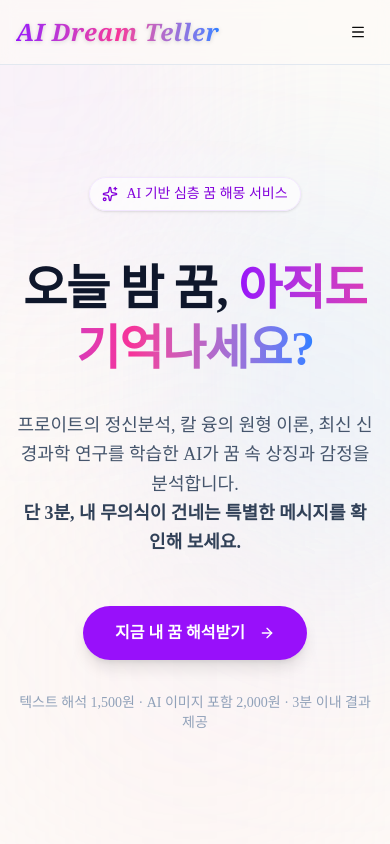
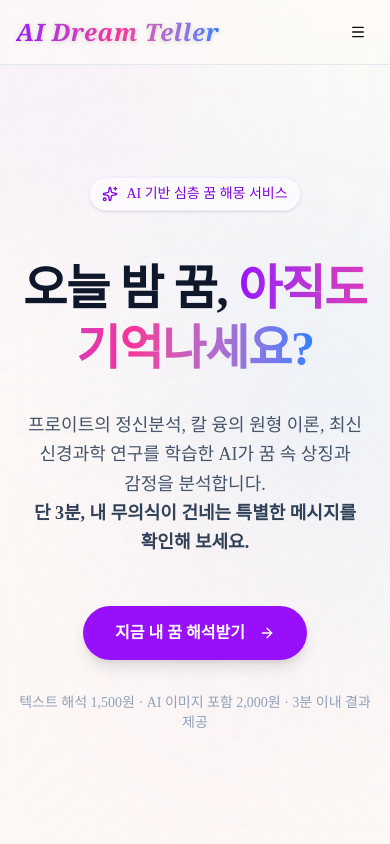
Before and after one commit to JMoodMusic/ai-dream-teller, a Next.js app: page / in a window 390 px wide. Shown: the top 844 px of the page. Built offline with nearby package versions, Linux system fonts and the light colour scheme.

Commit message:
fix: 컴포넌트 타입 에러 및 텍스트 줄바꿈 개선
- Accordion 컴포넌트의 타입 에러 수정 (type="multiple" -> multiple)
- 랜딩 페이지(page.tsx) 서브 타이틀의 반응형 텍스트 줄바꿈(break-keep) 현상 개선

```diff
--- a/src/app/dream-teller/page.tsx
+++ b/src/app/dream-teller/page.tsx
@@ -149,7 +149,7 @@ export default function DreamTellerPage() {
           className="mb-10"
         >
           <Accordion
-            type="multiple"
+            multiple
             value={accordionValue}
             onValueChange={setAccordionValue}
             className="w-full space-y-6"
--- a/src/app/page.tsx
+++ b/src/app/page.tsx
@@ -55,10 +55,9 @@ export default function Home() {
             initial={{ opacity: 0, y: 20 }}
             animate={{ opacity: 1, y: 0 }}
             transition={{ duration: 0.8, delay: 0.4, ease: "easeOut" }}
-            className="text-lg sm:text-xl text-slate-600 max-w-2xl leading-relaxed"
+            className="text-lg sm:text-xl text-slate-600 max-w-2xl leading-relaxed break-keep"
           >
-            프로이트의 정신분석, 칼 융의 원형 이론, 최신 신경과학 연구를 학습한 AI가
-            꿈 속 상징과 감정을 분석합니다.
+            프로이트의 정신분석, 칼 융의 원형 이론, 최신 신경과학 연구를 학습한 AI가 꿈 속 상징과 감정을 분석합니다.
             <br />
             <span className="font-semibold text-slate-700">
               단 3분, 내 무의식이 건네는 특별한 메시지를 확인해 보세요.
```
